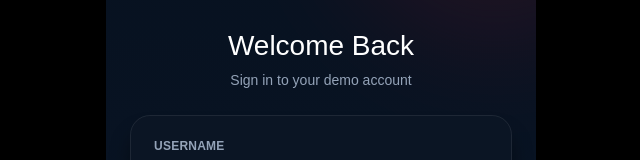
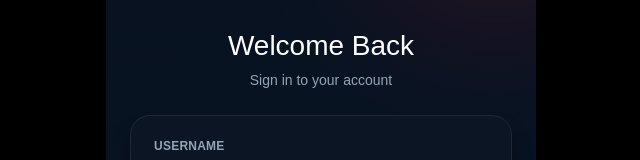
Before and after one commit to asha12kat-arch/Benchmark-Bank-1, a React (Vite) app: page / in a window 1280 px wide. Shown: the part 150-310 px from the top of the page, without its empty margins (319-959 px from the left). Built offline with nearby package versions, Linux system fonts and the light colour scheme; the HTML template or start-up script is replaced by a standard one; a web font is replaced by a local one.

Commit message:
Update LoginScreen.tsx

```diff
--- a/src/screens/LoginScreen.tsx
+++ b/src/screens/LoginScreen.tsx
@@ -62,7 +62,7 @@ export default function LoginScreen({ navigate }: Props) {
         {/* Welcome text */}
         <div className="content-stretch flex flex-col gap-[8px] items-center relative shrink-0 w-full">
           <p className="font-['Young_Serif:Regular',sans-serif] leading-[normal] not-italic relative shrink-0 text-[28px] text-white">Welcome Back</p>
-          <p className="font-['Geist:Regular',sans-serif] font-normal leading-[1.5] relative shrink-0 text-[#94a3b8] text-[14px]">Sign in to your demo account</p>
+          <p className="font-['Geist:Regular',sans-serif] font-normal leading-[1.5] relative shrink-0 text-[#94a3b8] text-[14px]">Sign in to your account</p>
         </div>
 
         {/* Form card */}
```
